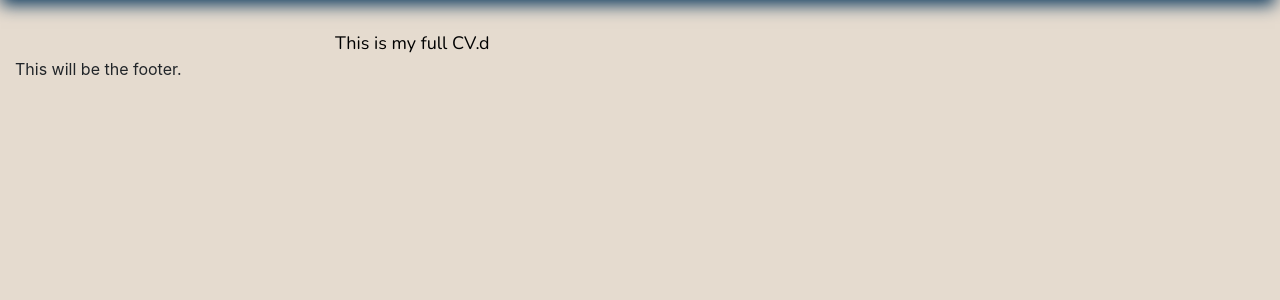
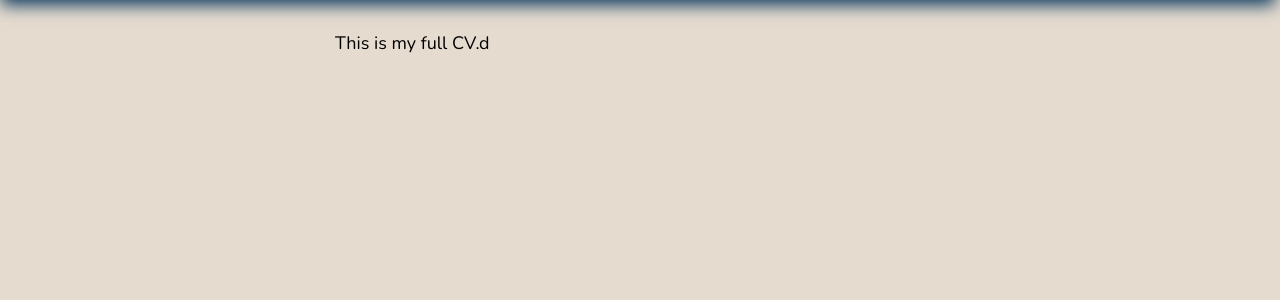
Before and after one commit to LachlanMarnham/PersonalWebsite, a Flask app: template app/templates/cv.html.mako in a window 1280 px wide. Shown: the part 58-358 px from the top of the page. Run offline with Flask 2, Linux system fonts and the light colour scheme; the template is opened without the code that fills it, so the values that code supplies are empty; some libraries are stand-ins or nearby versions; some web fonts are replaced.

Commit message:
Remove footer from content pages

```diff
--- a/app/templates/content_base.html.mako
+++ b/app/templates/content_base.html.mako
@@ -30,10 +30,6 @@
     </div>
 </div>
 
-<footer>
-    <%include file="footer.html.mako" />
-</footer>
-
 <%def name="make_nav_bar_menu()">
     %for menu_item in nav_bar_menu.items():
         <%
--- a/app/templates/footer.html.mako
+++ /dev/null
@@ -1,3 +0,0 @@
-<div class="container-fluid">
-    <p>This will be the footer.</p>
-</div>
```
